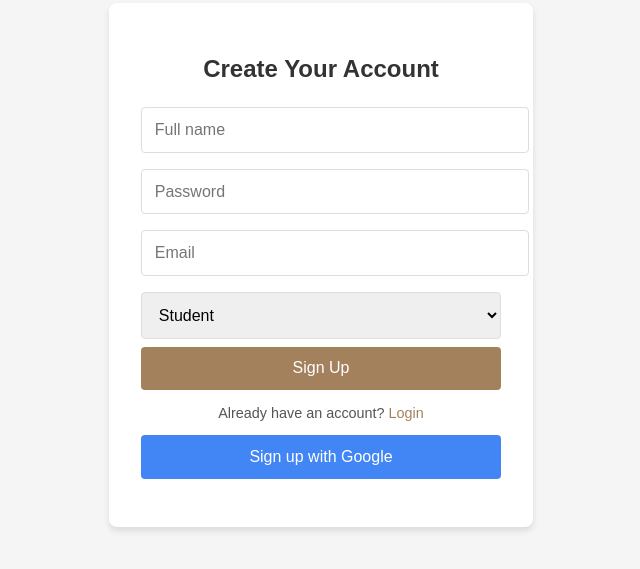
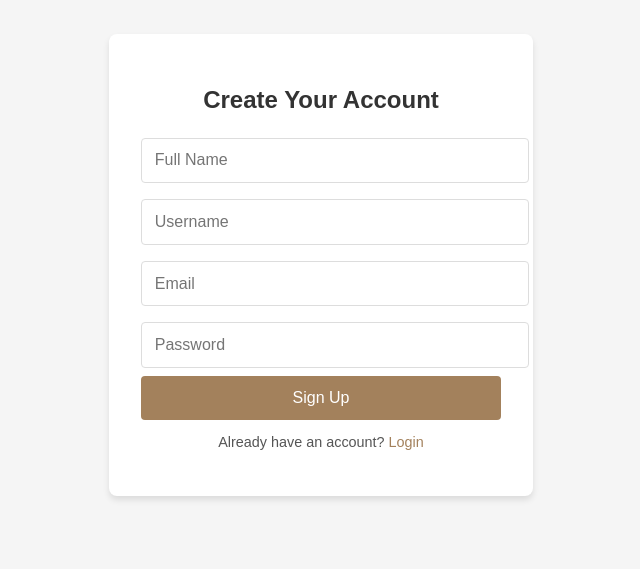
Before and after one commit to ismahaneyy/BreakBuddy, a React (Create React App) app in the folder buddy/: page /signup in a window 1280 px wide. Shown: the part 215-784 px from the top of the page, without its empty margins (319-959 px from the left). Built offline with nearby package versions, Linux system fonts and the light colour scheme.

Commit message:
completed login

```diff
--- a/buddy/src/components/Login.js
+++ b/buddy/src/components/Login.js
@@ -1,11 +1,10 @@
-// Login.js
 import React, { useState } from 'react';
 import { useNavigate } from 'react-router-dom';
 import './Auth.css';
 
 const Login = () => {
   const navigate = useNavigate();
-  const [formData, setFormData] = useState({ username: '', password: '' });
+  const [formData, setFormData] = useState({ email: '', password: '' });
   const [errorMessage, setErrorMessage] = useState('');
 
   const handleChange = (e) => {
@@ -47,10 +46,10 @@ const Login = () => {
         <h2>Login</h2>
         <form onSubmit={handleSubmit}>
           <input
-            type="text"
-            name="username"
-            placeholder="Username"
-            value={formData.username}
+            type="email"
+            name="email"
+            placeholder="Email"
+            value={formData.email}
             onChange={handleChange}
             required
           />
--- a/buddy/src/components/signup.js
+++ b/buddy/src/components/signup.js
@@ -5,10 +5,10 @@ import './Auth.css';
 const Signup = () => {
   const navigate = useNavigate();
   const [formData, setFormData] = useState({
-    fullName: '',
+    name: '',
+    username: '',
+    email: '',
     password: '',
-    email: '',
-    role: 'student',
   });
   const [errorMessage, setErrorMessage] = useState('');
 
@@ -32,11 +32,11 @@ const Signup = () => {
       });
 
       if (response.ok) {
-        console.log("Signup successful");
+        console.log("Registration successful");
         navigate('/dashboard');
       } else {
         const errorData = await response.json();
-        setErrorMessage(errorData.message || 'Signup failed');
+        setErrorMessage(errorData.message || 'Registration failed. Please try again.');
         console.error('Failed to register:', errorData);
       }
     } catch (error) {
@@ -52,9 +52,25 @@ const Signup = () => {
         <form onSubmit={handleSubmit}>
           <input
             type="text"
-            name="fullName"
-            placeholder="Full name"
-            value={formData.fullName}
+            name="name"
+            placeholder="Full Name"
+            value={formData.name}
+            onChange={handleChange}
+            required
+          />
+          <input
+            type="text"
+            name="username"
+            placeholder="Username"
+            value={formData.username}
+            onChange={handleChange}
+            required
+          />
+          <input
+            type="email"
+            name="email"
+            placeholder="Email"
+            value={formData.email}
             onChange={handleChange}
             required
           />
@@ -66,26 +82,12 @@ const Signup = () => {
             onChange={handleChange}
             required
           />
-          <input
-            type="email"
-            name="email"
-            placeholder="Email"
-            value={formData.email}
-            onChange={handleChange}
-            required
-          />
-          <select name="role" value={formData.role} onChange={handleChange} required>
-            <option value="student">Student</option>
-            <option value="bodybuilder">Body Builder</option>
-            <option value="other">Other</option>
-          </select>
           <button type="submit" className="auth-button">Sign Up</button>
         </form>
         {errorMessage && <p className="error-message">{errorMessage}</p>}
         <p>
           Already have an account? <a href="/login">Login</a>
         </p>
-        <button className="google-button">Sign up with Google</button>
       </div>
     </div>
   );
```
